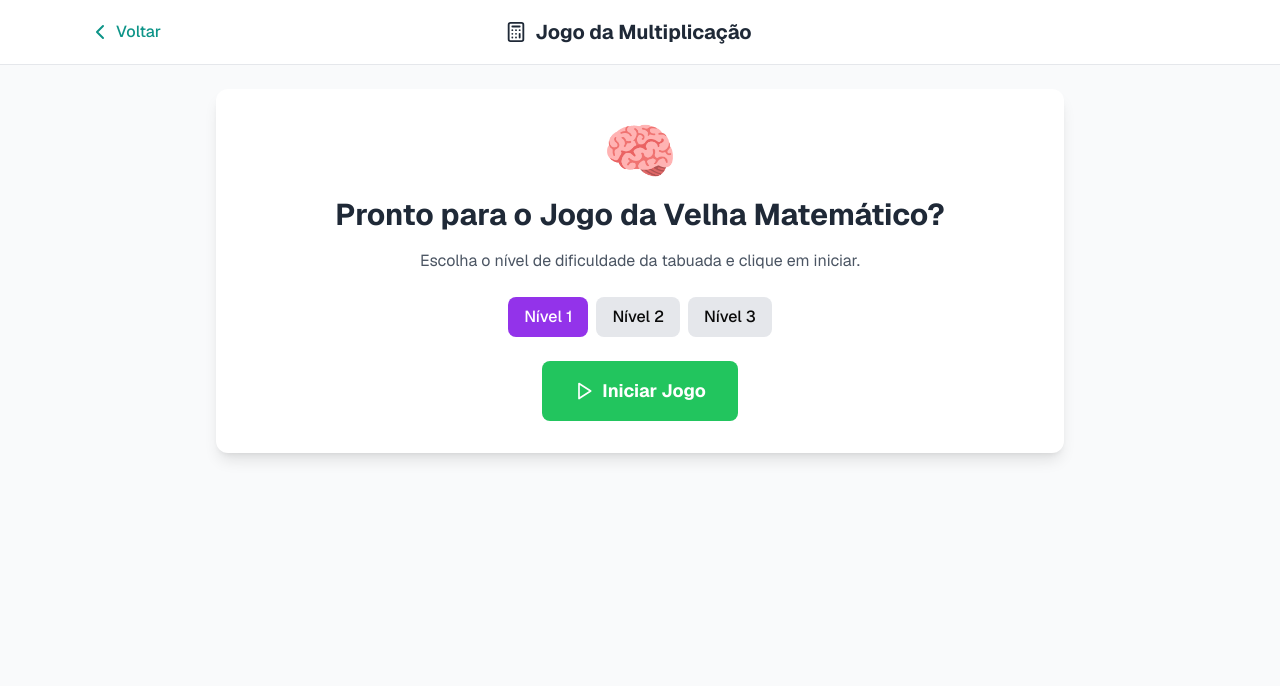
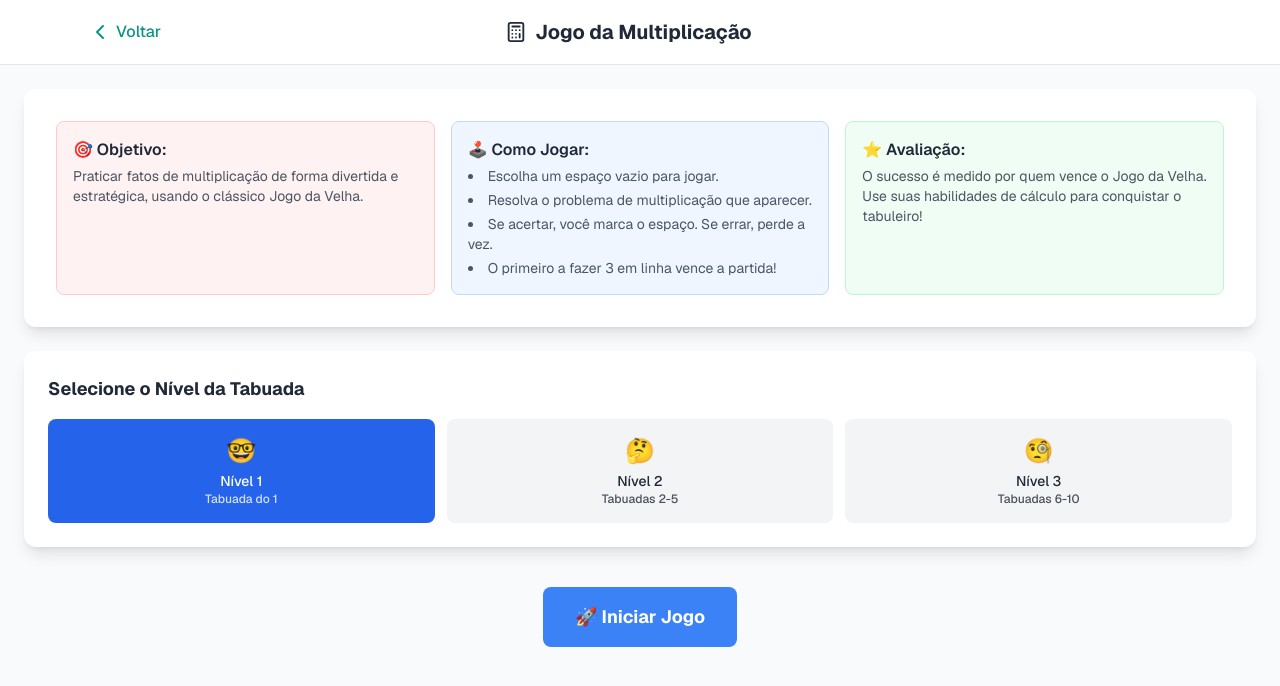
Before and after one commit to ClaudemirWork/teaplus-working, a Next.js app: page /multiplication-game in a window 1280 px wide. Shown: the top 686 px of the page. Built offline with nearby package versions, Linux system fonts and the light colour scheme.

Commit message:
Update page.tsx ajustes de layout jogo da multiplicação

```diff
--- a/app/multiplication-game/page.tsx
+++ b/app/multiplication-game/page.tsx
@@ -1,13 +1,19 @@
 'use client';
 
-import React, { useState, useEffect } from 'react';
+import React, { useState } from 'react';
 import Link from 'next/link';
-import { ChevronLeft, Play, RotateCcw, Trophy, Brain, Target, Save, ChevronRight, Calculator } from 'lucide-react';
+import { ChevronLeft, Save, Trophy, RotateCcw, Calculator } from 'lucide-react';
 import { useRouter } from 'next/navigation';
-import { createClient } from '../utils/supabaseClient';
+import { createClient } from '../utils/supabaseClient'; // Ajuste o caminho se necessário
 
-// Componente do Cabeçalho Padrão
-const GameHeader = ({ onSave, isSaveDisabled, title, icon, showSaveButton }) => (
+// --- COMPONENTE DO CABEÇALHO PADRÃO ---
+const GameHeader = ({ onSave, isSaveDisabled, title, icon, showSaveButton }: {
+    onSave?: () => void;
+    isSaveDisabled?: boolean;
+    title: string;
+    icon: React.ReactNode;
+    showSaveButton?: boolean;
+}) => (
     <header className="bg-white/90 backdrop-blur-sm border-b border-gray-200 sticky top-0 z-10">
         <div className="max-w-6xl mx-auto px-4 sm:px-6">
             <div className="flex items-center justify-between h-16">
@@ -43,37 +49,45 @@ const GameHeader = ({ onSave, isSaveDisabled, title, icon, showSaveButton }) =>
     </header>
 );
 
+// --- TIPAGEM E CONSTANTES ---
 interface GameState {
     board: ('X' | 'O' | null)[];
     currentPlayer: 'X' | 'O';
-    status: 'playing' | 'winner-X' | 'winner-O' | 'draw' | 'idle' | 'finished';
+    status: 'initial' | 'playing' | 'finished';
     currentProblem: { a: number; b: number; question: string; answer: number } | null;
     scoreX: number;
     scoreO: number;
 }
 
+const BOARD_SIZE = 9;
+
+// --- PÁGINA DA ATIVIDADE ---
 export default function MultiplicationGame() {
     const router = useRouter();
     const supabase = createClient();
-    const BOARD_SIZE = 9;
 
     const [gameState, setGameState] = useState<GameState>({
         board: Array(BOARD_SIZE).fill(null),
         currentPlayer: 'X',
-        status: 'idle',
+        status: 'initial',
         currentProblem: null,
         scoreX: 0,
         scoreO: 0,
     });
-    const [currentLevel, setCurrentLevel] = useState(1);
+    const [nivelSelecionado, setNivelSelecionado] = useState<number | null>(1);
     const [userAnswer, setUserAnswer] = useState('');
     const [showAnswerInput, setShowAnswerInput] = useState(false);
     const [currentCellIndex, setCurrentCellIndex] = useState<number | null>(null);
     const [message, setMessage] = useState('');
     const [salvando, setSalvando] = useState(false);
-    const [inicioSessao, setInicioSessao] = useState<Date | null>(null);
     const [acertos, setAcertos] = useState(0);
     const [erros, setErros] = useState(0);
+
+    const niveis = [
+        { id: 1, nome: "Nível 1", dificuldade: "Tabuada do 1", icone: "🤓" },
+        { id: 2, nome: "Nível 2", dificuldade: "Tabuadas 2-5", icone: "🤔" },
+        { id: 3, nome: "Nível 3", dificuldade: "Tabuadas 6-10", icone: "🧐" },
+    ];
 
     const generateProblem = (level: number) => {
         let a, b;
@@ -86,8 +100,8 @@ export default function MultiplicationGame() {
         return { a, b, question: `${a} x ${b}`, answer: a * b };
     };
 
-    const handleStartGame = () => {
-        setInicioSessao(new Date());
+    const startGame = () => {
+        if (nivelSelecionado === null) return;
         setAcertos(0);
         setErros(0);
         setGameState(prev => ({
@@ -95,16 +109,16 @@ export default function MultiplicationGame() {
             board: Array(BOARD_SIZE).fill(null),
             currentPlayer: 'X',
             status: 'playing',
-            currentProblem: generateProblem(currentLevel),
+            currentProblem: generateProblem(nivelSelecionado),
         }));
         setMessage('');
     };
 
-    const handleResetGame = () => {
+    const resetGame = () => {
         setGameState({
             board: Array(BOARD_SIZE).fill(null),
             currentPlayer: 'X',
-            status: 'idle',
+            status: 'initial',
             currentProblem: null,
             scoreX: 0,
             scoreO: 0,
@@ -112,6 +126,7 @@ export default function MultiplicationGame() {
         setAcertos(0);
         setErros(0);
         setMessage('');
+        setNivelSelecionado(1);
     };
 
     const checkWinner = (board: ('X' | 'O' | null)[]) => {
@@ -135,7 +150,7 @@ export default function MultiplicationGame() {
     };
 
     const handleAnswerSubmit = () => {
-        if (currentCellIndex === null || !gameState.currentProblem) return;
+        if (currentCellIndex === null || !gameState.currentProblem || nivelSelecionado === null) return;
 
         const isCorrect = parseInt(userAnswer, 10) === gameState.currentProblem.answer;
 
@@ -146,7 +161,6 @@ export default function MultiplicationGame() {
             const winner = checkWinner(newBoard);
 
             if (winner) {
-                const newStatus = winner === 'draw' ? 'draw' : `winner-${winner}` as 'winner-X' | 'winner-O';
                 setMessage(winner === 'draw' ? 'Empate!' : `Jogador ${winner} venceu!`);
                 setGameState(prev => ({
                     ...prev,
@@ -156,12 +170,12 @@ export default function MultiplicationGame() {
                     scoreO: winner === 'O' ? prev.scoreO + 1 : prev.scoreO,
                 }));
             } else {
-                setMessage('Resposta correta!');
+                setMessage('Resposta correta! Próximo jogador.');
                 setGameState(prev => ({
                     ...prev,
                     board: newBoard,
                     currentPlayer: prev.currentPlayer === 'X' ? 'O' : 'X',
-                    currentProblem: generateProblem(currentLevel),
+                    currentProblem: generateProblem(nivelSelecionado),
                 }));
             }
         } else {
@@ -170,7 +184,7 @@ export default function MultiplicationGame() {
             setGameState(prev => ({
                 ...prev,
                 currentPlayer: prev.currentPlayer === 'X' ? 'O' : 'X',
-                currentProblem: generateProblem(currentLevel),
+                currentProblem: generateProblem(nivelSelecionado),
             }));
         }
         setShowAnswerInput(false);
@@ -180,36 +194,8 @@ export default function MultiplicationGame() {
     const handleSaveSession = async () => {
         if (gameState.status !== 'finished') return;
         setSalvando(true);
-        const fimSessao = new Date();
-        const duracaoSegundos = inicioSessao ? Math.round((fimSessao.getTime() - inicioSessao.getTime()) / 1000) : 0;
-        const pontuacaoFinal = acertos - erros;
-
-        try {
-            const { data: { user }, error: userError } = await supabase.auth.getUser();
-            if (userError || !user) {
-                alert('Sessão expirada. Faça login novamente.');
-                router.push('/login');
-                return;
-            }
-            const { error } = await supabase.from('sessoes').insert([{
-                usuario_id: user.id,
-                atividade_nome: 'Jogo da Multiplicação',
-                pontuacao_final: pontuacaoFinal,
-                data_fim: fimSessao.toISOString(),
-                observacoes: { nivel: currentLevel, acertos, erros, duracao_segundos: duracaoSegundos }
-            }]);
-
-            if (error) {
-                alert(`Erro ao salvar: ${error.message}`);
-            } else {
-                alert(`Sessão salva com sucesso!\nPontuação: ${pontuacaoFinal}`);
-                router.push('/dashboard'); // Redirecionamento corrigido
-            }
-        } catch (error: any) {
-            alert(`Erro: ${error.message}`);
-        } finally {
-            setSalvando(false);
-        }
+        // ... (lógica de salvar no Supabase)
+        router.push('/dashboard');
     };
 
     return (
@@ -221,26 +207,72 @@ export default function MultiplicationGame() {
                 isSaveDisabled={salvando}
                 showSaveButton={gameState.status === 'finished'}
             />
-            <main className="p-4 sm:p-6 max-w-4xl mx-auto">
-                {gameState.status === 'idle' ? (
-                    <div className="text-center bg-white p-8 rounded-xl shadow-lg">
-                        <div className="text-6xl mb-4">🧠</div>
-                        <h1 className="text-3xl font-bold text-gray-800 mb-4">Pronto para o Jogo da Velha Matemático?</h1>
-                        <p className="text-gray-600 mb-6">Escolha o nível de dificuldade da tabuada e clique em iniciar.</p>
-                        <div className="flex justify-center space-x-2 mb-6">
-                            {[1, 2, 3].map(level => (
-                                <button key={level} onClick={() => setCurrentLevel(level)} className={`px-4 py-2 rounded-lg font-medium transition-colors ${currentLevel === level ? 'bg-purple-600 text-white' : 'bg-gray-200 hover:bg-gray-300'}`}>
-                                    Nível {level}
+            <main className="p-4 sm:p-6 max-w-7xl mx-auto w-full">
+                {gameState.status === 'initial' && (
+                    <div className="space-y-6">
+                        {/* Bloco 1: Cards Informativos */}
+                        <div className="bg-white rounded-xl shadow-lg p-6 sm:p-8">
+                            <div className="grid grid-cols-1 md:grid-cols-3 gap-4">
+                                <div className="bg-red-50 border border-red-200 rounded-lg p-4">
+                                    <h3 className="font-semibold text-gray-800 mb-1"> 🎯 Objetivo:</h3>
+                                    <p className="text-sm text-gray-600">
+                                        Praticar fatos de multiplicação de forma divertida e estratégica, usando o clássico Jogo da Velha.
+                                    </p>
+                                </div>
+                                <div className="bg-blue-50 border border-blue-200 rounded-lg p-4">
+                                    <h3 className="font-semibold text-gray-800 mb-1"> 🕹️ Como Jogar:</h3>
+                                    <ul className="list-disc list-inside text-sm text-gray-600 space-y-1">
+                                        <li>Escolha um espaço vazio para jogar.</li>
+                                        <li>Resolva o problema de multiplicação que aparecer.</li>
+                                        <li>Se acertar, você marca o espaço. Se errar, perde a vez.</li>
+                                        <li>O primeiro a fazer 3 em linha vence a partida!</li>
+                                    </ul>
+                                </div>
+                                <div className="bg-green-50 border border-green-200 rounded-lg p-4">
+                                    <h3 className="font-semibold text-gray-800 mb-1"> ⭐ Avaliação:</h3>
+                                    <p className="text-sm text-gray-600">
+                                        O sucesso é medido por quem vence o Jogo da Velha. Use suas habilidades de cálculo para conquistar o tabuleiro!
+                                    </p>
+                                </div>
+                            </div>
+                        </div>
+
+                        {/* Bloco 2: Seleção de Nível */}
+                        <div className="bg-white rounded-xl shadow-lg p-6">
+                            <h2 className="text-lg font-bold text-gray-800 mb-4">Selecione o Nível da Tabuada</h2>
+                            <div className="grid grid-cols-1 md:grid-cols-3 gap-3">
+                                {niveis.map((nivel) => (
+                                    <button
+                                        key={nivel.id}
+                                        onClick={() => setNivelSelecionado(nivel.id)}
+                                        className={`p-4 rounded-lg font-medium transition-colors ${nivelSelecionado === nivel.id
+                                            ? 'bg-blue-600 text-white'
+                                            : 'bg-gray-100 text-gray-800 hover:bg-gray-200'
+                                            }`}
+                                    >
+                                        <div className="text-2xl mb-1">{nivel.icone}</div>
+                                        <div className="text-sm">{nivel.nome}</div>
+                                        <div className="text-xs opacity-80">{`${nivel.dificuldade}`}</div>
                                     </button>
                                 ))}
                             </div>
-                        <button onClick={handleStartGame} className="flex items-center space-x-2 bg-green-500 hover:bg-green-600 text-white px-8 py-4 rounded-lg font-bold text-lg transition-colors mx-auto">
-                            <Play size={20} />
-                            <span>Iniciar Jogo</span>
+                        </div>
+
+                        {/* Bloco 3: Botão Iniciar */}
+                        <div className="text-center pt-4">
+                            <button
+                                onClick={startGame}
+                                disabled={nivelSelecionado === null}
+                                className="bg-blue-500 hover:bg-blue-600 text-white font-bold py-4 px-8 rounded-lg text-lg transition-colors disabled:bg-gray-300 disabled:cursor-not-allowed"
+                            >
+                                🚀 Iniciar Jogo
                             </button>
                         </div>
-                ) : (
-                    <div className="bg-white rounded-xl shadow-lg p-6">
+                    </div>
+                )}
+
+                {(gameState.status === 'playing' || gameState.status === 'finished') && (
+                     <div className="bg-white rounded-xl shadow-lg p-6 max-w-md mx-auto">
                          <div className="flex flex-col md:flex-row justify-between items-center mb-6 text-center gap-4">
                              <div>
                                  <h2 className="text-xl font-semibold">Placar</h2>
@@ -270,7 +302,7 @@ export default function MultiplicationGame() {
                          </div>
                          {gameState.status === 'finished' && (
                              <div className="flex justify-center gap-4 mt-6">
-                                <button onClick={handleStartGame} className="flex items-center space-x-2 bg-gray-500 hover:bg-gray-600 text-white px-6 py-3 rounded-lg font-medium transition-colors">
+                                 <button onClick={startGame} className="flex items-center space-x-2 bg-gray-500 hover:bg-gray-600 text-white px-6 py-3 rounded-lg font-medium transition-colors">
                                      <RotateCcw size={20} />
                                      <span>Jogar de Novo</span>
                                  </button>
```
Lines whose indentation alone changed are shown as unchanged.
